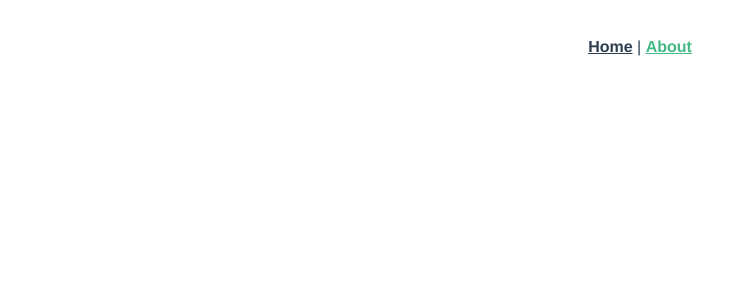
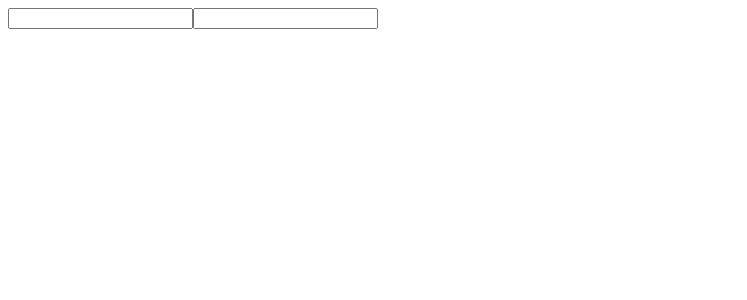
Before and after one commit to Lucas-Coloda/MGQ-Frontend, a Vue app: page /#/about in a window 1280 px wide. Shown: the top 300 px of the page, without its empty margins (0-747 px from the left). Built offline with nearby package versions, Linux system fonts and the light colour scheme.

Commit message:
mgq-001 aplicar eslint nos arquivos com erro

```diff
--- a/package.json
+++ b/package.json
@@ -3,17 +3,21 @@
   "version": "0.1.0",
   "private": true,
   "scripts": {
-    "serve": "vue-cli-service serve",
+    "dev": "vue-cli-service serve",
     "build": "vue-cli-service build",
     "test:unit": "vue-cli-service test:unit",
     "test:e2e": "vue-cli-service test:e2e",
     "lint": "vue-cli-service lint"
   },
   "dependencies": {
+    "animejs": "^3.2.0",
     "core-js": "^3.6.5",
+    "firebase": "^7.15.1",
+    "lodash": "^4.17.15",
     "register-service-worker": "^1.7.1",
     "vue": "^2.6.11",
     "vue-class-component": "^7.2.3",
+    "vue-i18n": "^8.18.2",
     "vue-property-decorator": "^8.4.2",
     "vue-router": "^3.2.0",
     "vuex": "^3.4.0"
--- a/src/App.vue
+++ b/src/App.vue
@@ -1,32 +1,24 @@
 <template>
   <div id="app">
-    <div id="nav">
-      <router-link to="/">Home</router-link> |
-      <router-link to="/about">About</router-link>
+    <div v-if="!$store.getters.userLogged">
+      <login v-if="state === LOGIN" @register="state = REGISTER" />
+      <register v-if="state === REGISTER" @login="state = LOGIN" />
     </div>
-    <router-view/>
+    <router-view v-else />
   </div>
 </template>
 
-<style lang="scss">
-#app {
-  font-family: Avenir, Helvetica, Arial, sans-serif;
-  -webkit-font-smoothing: antialiased;
-  -moz-osx-font-smoothing: grayscale;
-  text-align: center;
-  color: #2c3e50;
-}
-
-#nav {
-  padding: 30px;
-
-  a {
-    font-weight: bold;
-    color: #2c3e50;
-
-    &.router-link-exact-active {
-      color: #42b983;
-    }
-  }
-}
-</style>
+<script>
+export default {
+  name: 'App',
+  components: {
+    Login: () => import('@/components/auth/Login'),
+    Register: () => import('@/components/auth/Register'),
+  },
+  data: () => ({
+    state: 0,
+    LOGIN: 0,
+    REGISTER: 1,
+  }),
+};
+</script>
--- a/src/components/HelloWorld.vue
+++ /dev/null
@@ -1,64 +0,0 @@
-<template>
-  <div class="hello">
-    <h1>{{ msg }}</h1>
-    <p>
-      For a guide and recipes on how to configure / customize this project,<br>
-      check out the
-      <a href="https://cli.vuejs.org" target="_blank" rel="noopener">vue-cli documentation</a>.
-    </p>
-    <h3>Installed CLI Plugins</h3>
-    <ul>
-      <li><a href="https://github.com/vuejs/vue-cli/tree/dev/packages/%40vue/cli-plugin-babel" target="_blank" rel="noopener">babel</a></li>
-      <li><a href="https://github.com/vuejs/vue-cli/tree/dev/packages/%40vue/cli-plugin-typescript" target="_blank" rel="noopener">typescript</a></li>
-      <li><a href="https://github.com/vuejs/vue-cli/tree/dev/packages/%40vue/cli-plugin-pwa" target="_blank" rel="noopener">pwa</a></li>
-      <li><a href="https://github.com/vuejs/vue-cli/tree/dev/packages/%40vue/cli-plugin-router" target="_blank" rel="noopener">router</a></li>
-      <li><a href="https://github.com/vuejs/vue-cli/tree/dev/packages/%40vue/cli-plugin-vuex" target="_blank" rel="noopener">vuex</a></li>
-      <li><a href="https://github.com/vuejs/vue-cli/tree/dev/packages/%40vue/cli-plugin-eslint" target="_blank" rel="noopener">eslint</a></li>
-      <li><a href="https://github.com/vuejs/vue-cli/tree/dev/packages/%40vue/cli-plugin-unit-jest" target="_blank" rel="noopener">unit-jest</a></li>
-      <li><a href="https://github.com/vuejs/vue-cli/tree/dev/packages/%40vue/cli-plugin-e2e-cypress" target="_blank" rel="noopener">e2e-cypress</a></li>
-    </ul>
-    <h3>Essential Links</h3>
-    <ul>
-      <li><a href="https://vuejs.org" target="_blank" rel="noopener">Core Docs</a></li>
-      <li><a href="https://forum.vuejs.org" target="_blank" rel="noopener">Forum</a></li>
-      <li><a href="https://chat.vuejs.org" target="_blank" rel="noopener">Community Chat</a></li>
-      <li><a href="https://twitter.com/vuejs" target="_blank" rel="noopener">Twitter</a></li>
-      <li><a href="https://news.vuejs.org" target="_blank" rel="noopener">News</a></li>
-    </ul>
-    <h3>Ecosystem</h3>
-    <ul>
-      <li><a href="https://router.vuejs.org" target="_blank" rel="noopener">vue-router</a></li>
-      <li><a href="https://vuex.vuejs.org" target="_blank" rel="noopener">vuex</a></li>
-      <li><a href="https://github.com/vuejs/vue-devtools#vue-devtools" target="_blank" rel="noopener">vue-devtools</a></li>
-      <li><a href="https://vue-loader.vuejs.org" target="_blank" rel="noopener">vue-loader</a></li>
-      <li><a href="https://github.com/vuejs/awesome-vue" target="_blank" rel="noopener">awesome-vue</a></li>
-    </ul>
-  </div>
-</template>
-
-<script lang="ts">
-import { Component, Prop, Vue } from 'vue-property-decorator';
-
-@Component
-export default class HelloWorld extends Vue {
-  @Prop() private msg!: string;
-}
-</script>
-
-<!-- Add "scoped" attribute to limit CSS to this component only -->
-<style scoped lang="scss">
-h3 {
-  margin: 40px 0 0;
-}
-ul {
-  list-style-type: none;
-  padding: 0;
-}
-li {
-  display: inline-block;
-  margin: 0 10px;
-}
-a {
-  color: #42b983;
-}
-</style>
--- a/src/main.ts
+++ b/src/main.ts
@@ -1,13 +1,20 @@
 import Vue from 'vue';
-import App from './App.vue';
+import App from '@/App.vue';
 import './registerServiceWorker';
 import router from './router';
 import store from './store';
+// import firebase from "./firebaseConfig";
+// import i18n from "./lang";
 
 Vue.config.productionTip = false;
 
+// firebase.auth().onAuthStateChanged(user => {
+//   store.dispatch("fetchUser", user);
+// });
+
 new Vue({
-  router,
-  store,
+  router: router,
+  store: store,
+  // i18n: i18n,
   render: (h) => h(App),
 }).$mount('#app');
--- a/src/registerServiceWorker.ts
+++ b/src/registerServiceWorker.ts
@@ -4,28 +4,28 @@ import { register } from 'register-service-worker';
 
 if (process.env.NODE_ENV === 'production') {
   register(`${process.env.BASE_URL}service-worker.js`, {
-    ready() {
+    ready: function () {
       console.log(
         'App is being served from cache by a service worker.\n'
         + 'For more details, visit https://goo.gl/AFskqB',
       );
     },
-    registered() {
+    registered: function () {
       console.log('Service worker has been registered.');
     },
-    cached() {
+    cached: function () {
       console.log('Content has been cached for offline use.');
     },
-    updatefound() {
+    updatefound: function () {
       console.log('New content is downloading.');
     },
-    updated() {
+    updated: function () {
       console.log('New content is available; please refresh.');
     },
-    offline() {
+    offline: function () {
       console.log('No internet connection found. App is running in offline mode.');
     },
-    error(error) {
+    error: function (error) {
       console.error('Error during service worker registration:', error);
     },
   });
--- a/src/shims-tsx.d.ts
+++ b/src/shims-tsx.d.ts
@@ -1,3 +1,4 @@
+// eslint-disable-next-line no-unused-vars
 import Vue, { VNode } from 'vue';
 
 declare global {
```
Also changed, not shown: .eslintrc.js, 1 other file (tests, documents, lock files or other folders).
